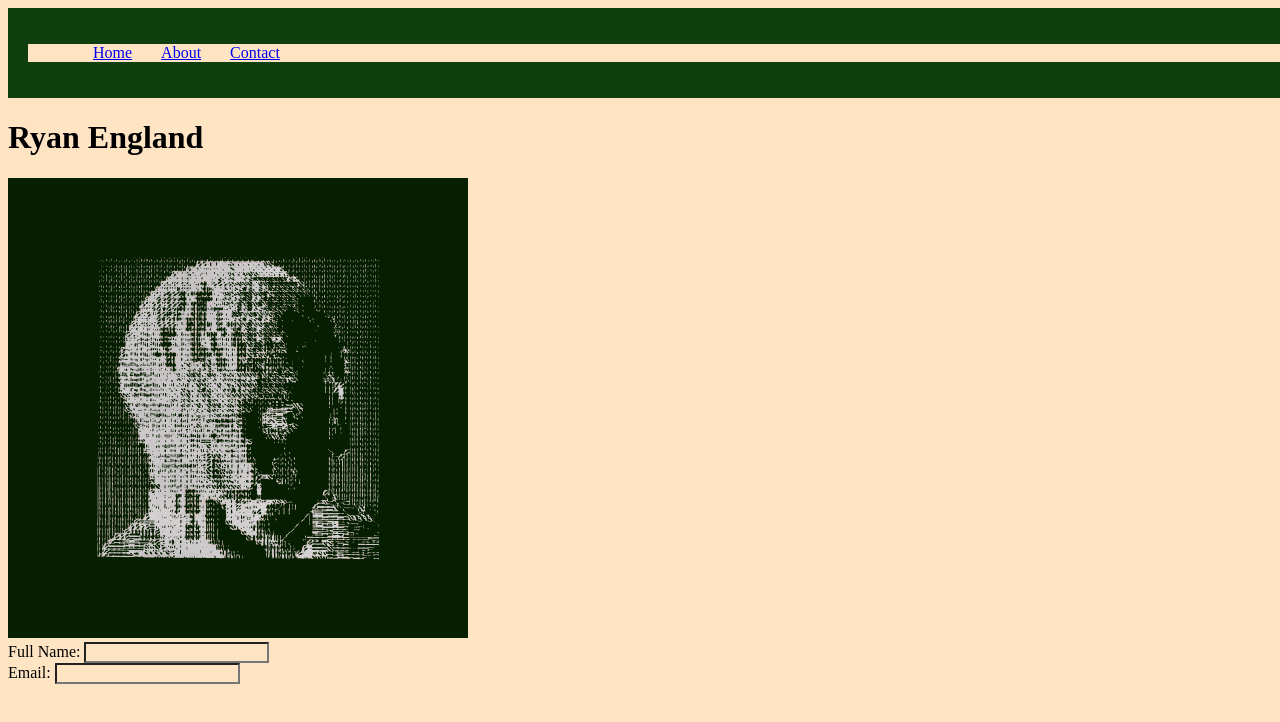
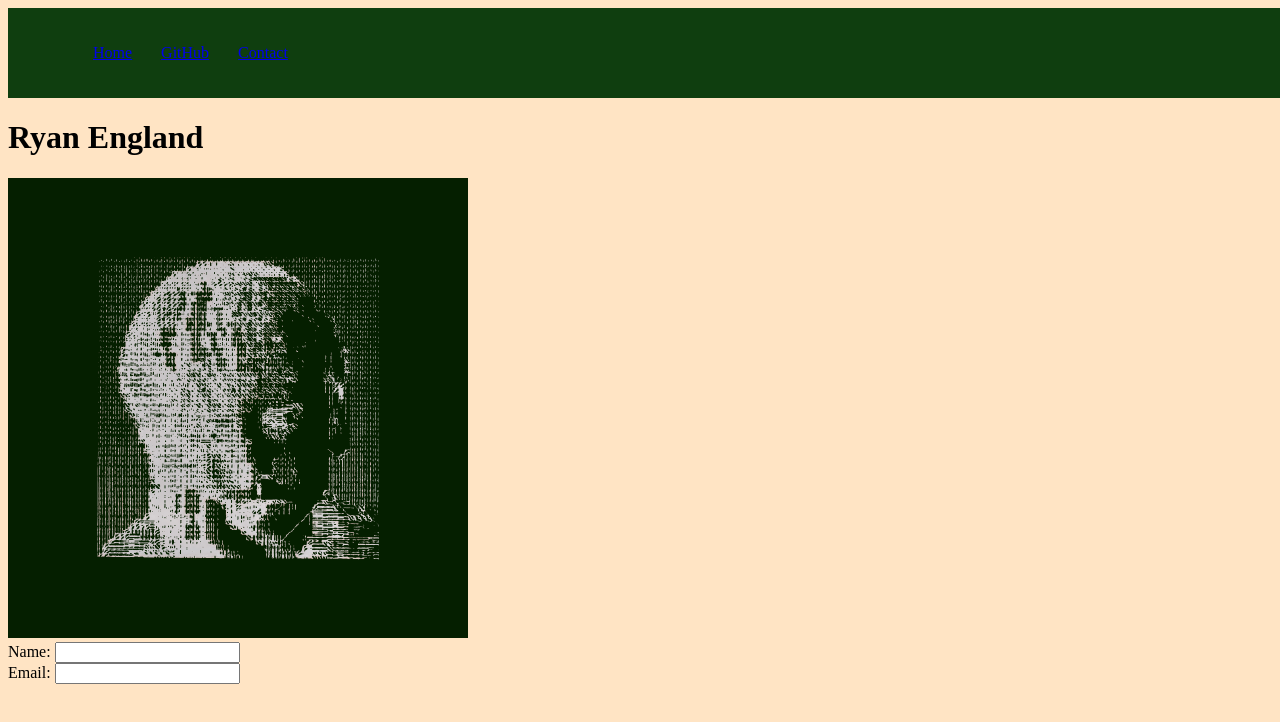
Before and after one commit to stellyes/mini-project-1-edx, a plain HTML site: page index.html in a window 1280 px wide. Shown: the top 722 px of the page. Drawn offline with Linux system fonts and the light colour scheme.

Commit message:
Modified CSS

```diff
--- a/assets/css/style.css
+++ b/assets/css/style.css
@@ -1,4 +1,4 @@
-* {
+body {
   background-color: bisque;
 }
 
@@ -8,6 +8,7 @@ footer {
 }
 
 .menu {
+  margin-right: 0;
   padding: 20px;
   width: 100%;
   height: 50px;
--- a/index.html
+++ b/index.html
@@ -5,28 +5,30 @@
     <link rel="stylesheet" href="./assets/css/style.css" />
     <title>Project 1</title>
   </head>
+  <body>
     <header>
       <div class="menu">
         <ul>
           <li><a href="#">Home</a></li>
-        <li><a href="#">About</a></li>
+          <li><a href="#">GitHub</a></li>
           <li><a href="#">Contact</a></li>
         </ul>
       </div>
     </header>
-  <body>
+    <main>
       <h1>Ryan England</h1>
       <img
         src="assets/images/stellyes.png"
         alt="Pixel art of child resting his head on his hand."
       />
       <form>
-      <label for="fullname">Full Name:</label>
+        <label for="fullname">Name:</label>
         <input type="text" name="fullname" />
         <br />
         <label for="email">Email:</label>
         <input type="text" name="email" />
       </form>
+    </main>
+    <footer></footer>
   </body>
-  <footer></footer>
 </html>
```
Lines whose indentation alone changed are shown as unchanged.
